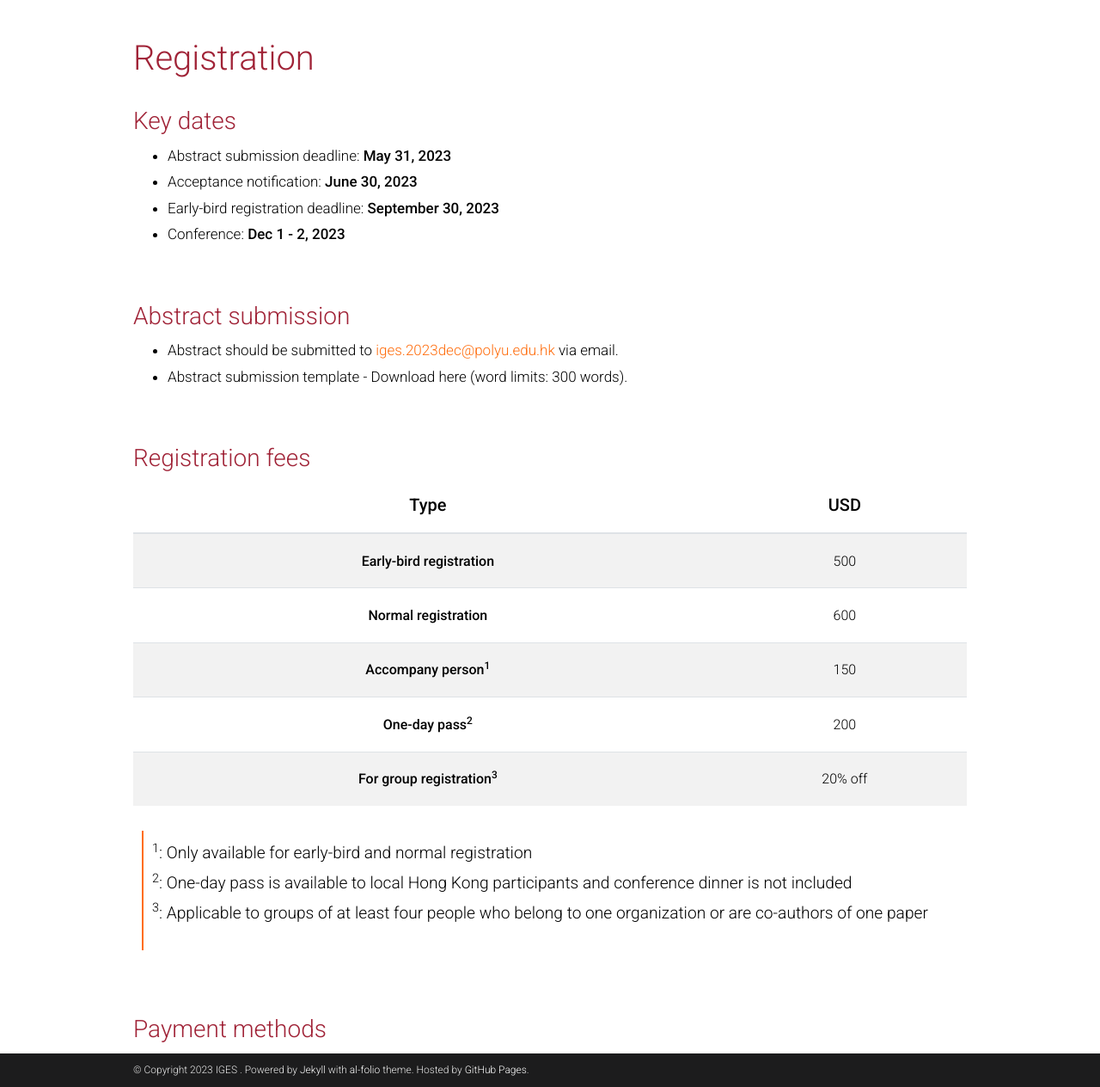
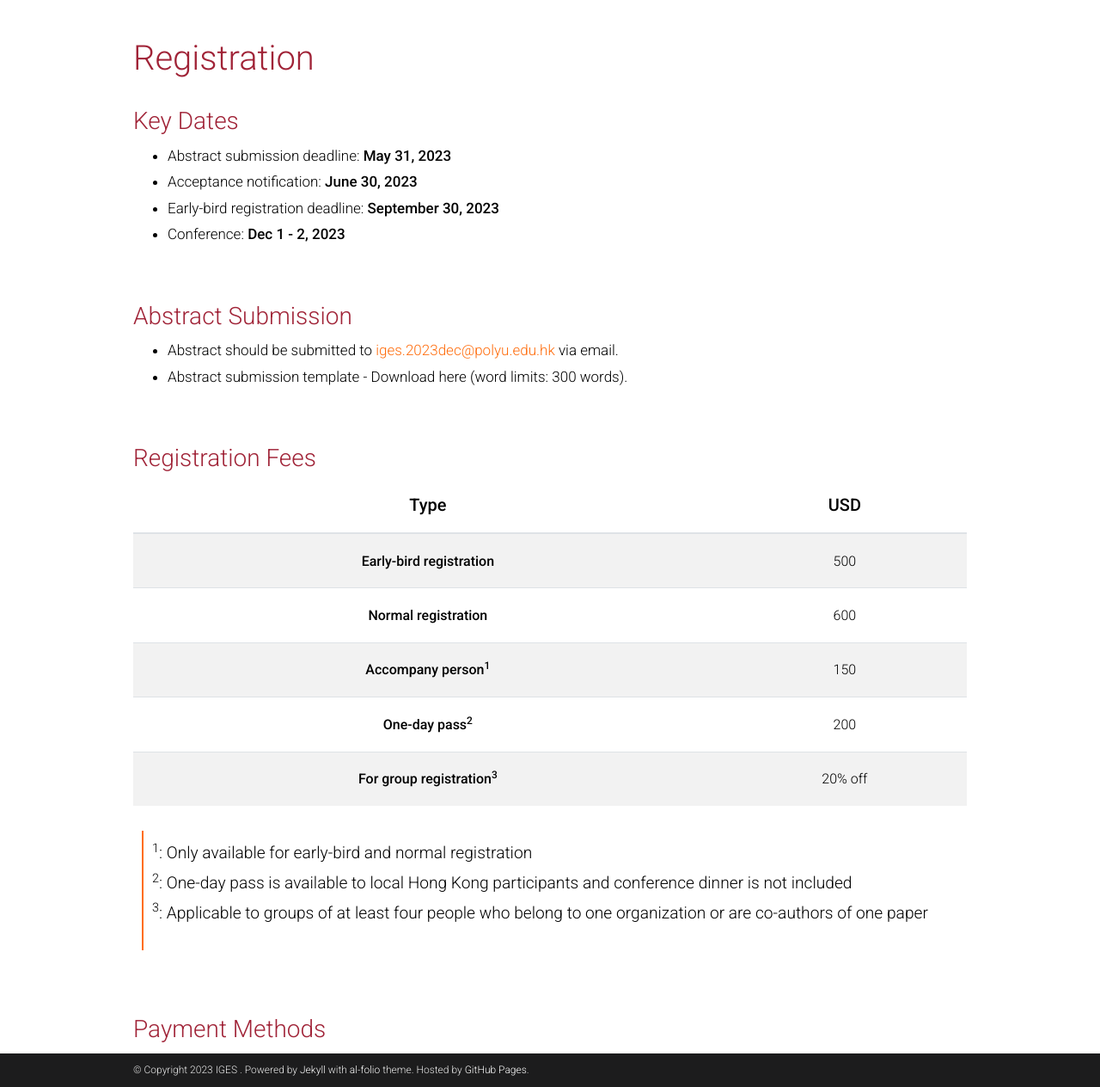
Before and after one commit to iges2023/iges2023.github.io, a Jekyll site: the page built from _pages/registration.md, in a window 1280 px wide and 1400 px high, scrolled down 264 px, cut to the strip 136-1400 px from the top of the window. Shown: the whole strip at 86% size. Built offline with Jekyll 4.4.1, drawn with Linux system fonts in a browser that asks for light colours; comment, search, counter and statistics services are not loaded; a style sheet for code colours, icons or effects is not loaded.

Commit message:
fix typo

```diff
--- a/_pages/registration.md
+++ b/_pages/registration.md
@@ -6,7 +6,7 @@ nav: true
 nav_order: 4
 ---
 
-### Key dates
+### Key Dates
 
 * Abstract submission deadline: **May 31, 2023** <br>
 * Acceptance notification: **June 30, 2023** <br>
@@ -15,14 +15,14 @@ nav_order: 4
 
 <br>
 
-### Abstract submission
+### Abstract Submission
 
 * Abstract should be submitted to [iges.2023dec@polyu.edu.hk](mailto:iges.2023dec@polyu.edu.hk) via email.
 * Abstract submission template - Download here (word limits: 300 words).
 
 <br>
 
-### Registration fees
+### Registration Fees
 
 
 | **Type**{: .h5} | **USD**{: .h5} |
@@ -42,7 +42,7 @@ nav_order: 4
 
 <br>
 
-### Payment methods
+### Payment Methods
  * to be updated
 
 
```
Also changed, not shown: _pages/accomadation.md (+2 -2 lines).
